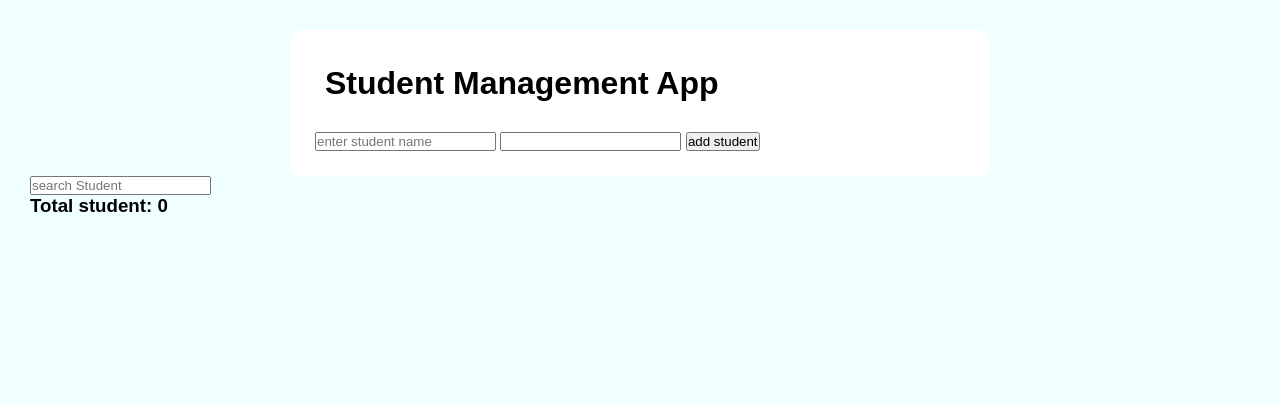
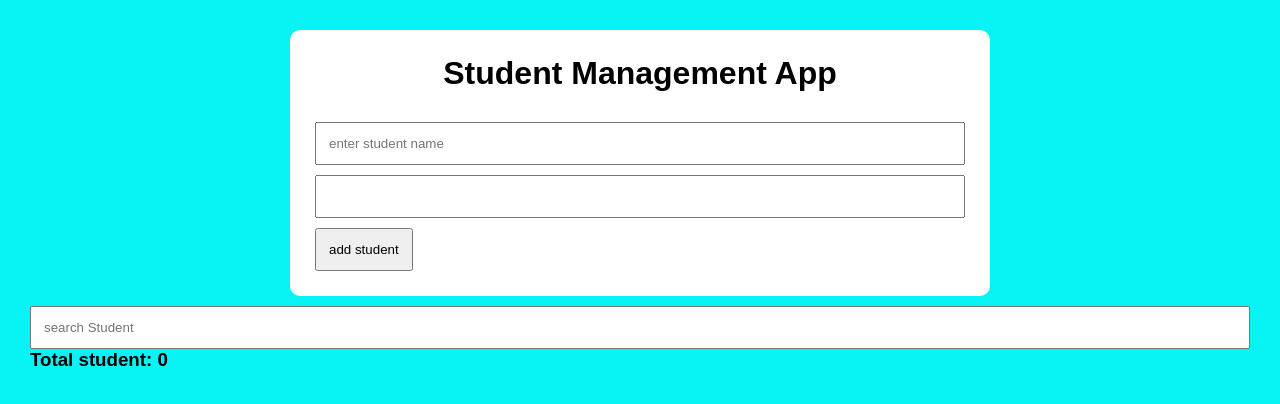
Before and after one commit to daniellaomondi-design/personal-web-page, a plain HTML site: page index.html in a window 1280 px wide. Drawn offline with Linux system fonts and the light colour scheme.

Commit message:
learnt selectors

```diff
--- a/syles.css
+++ b/syles.css
@@ -6,7 +6,7 @@
 
 body{
 font-family: arial, sans-serif;
-background-color: azure;
+background-color: rgb(8, 244, 244);
 padding:30px;
 }
 
@@ -19,6 +19,21 @@ padding:30px;
 }
 
 h1{
-    padding:10px;
+    text-align: center;
     margin-bottom:20px;
 }
+
+
+input{
+    width: 100%;
+    padding: 12px;
+    margin-top: 10px;
+}
+
+
+
+button{
+    padding:12px;
+    margin-top: 10px;
+    cursor: pointer;
+}
```
